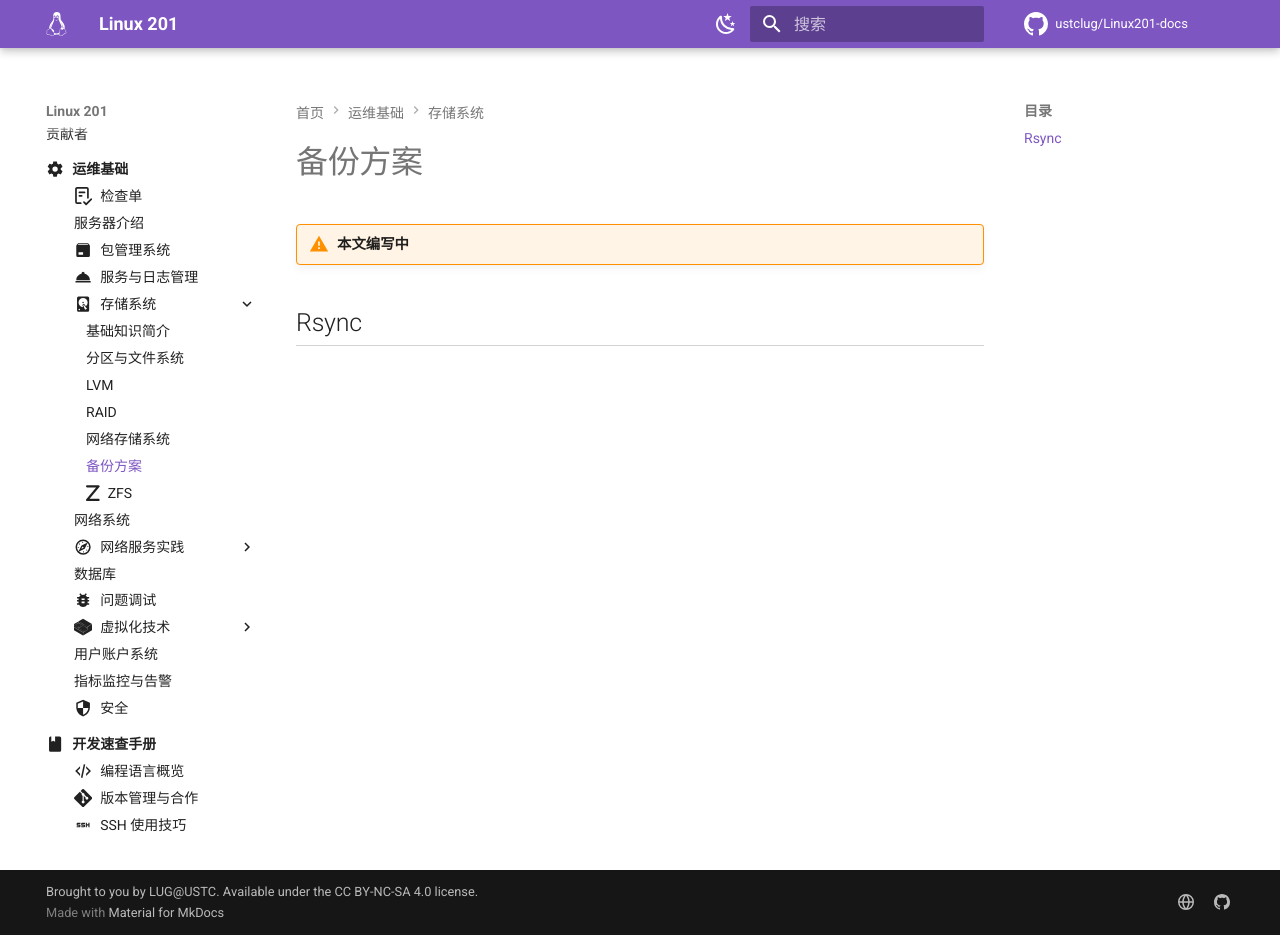
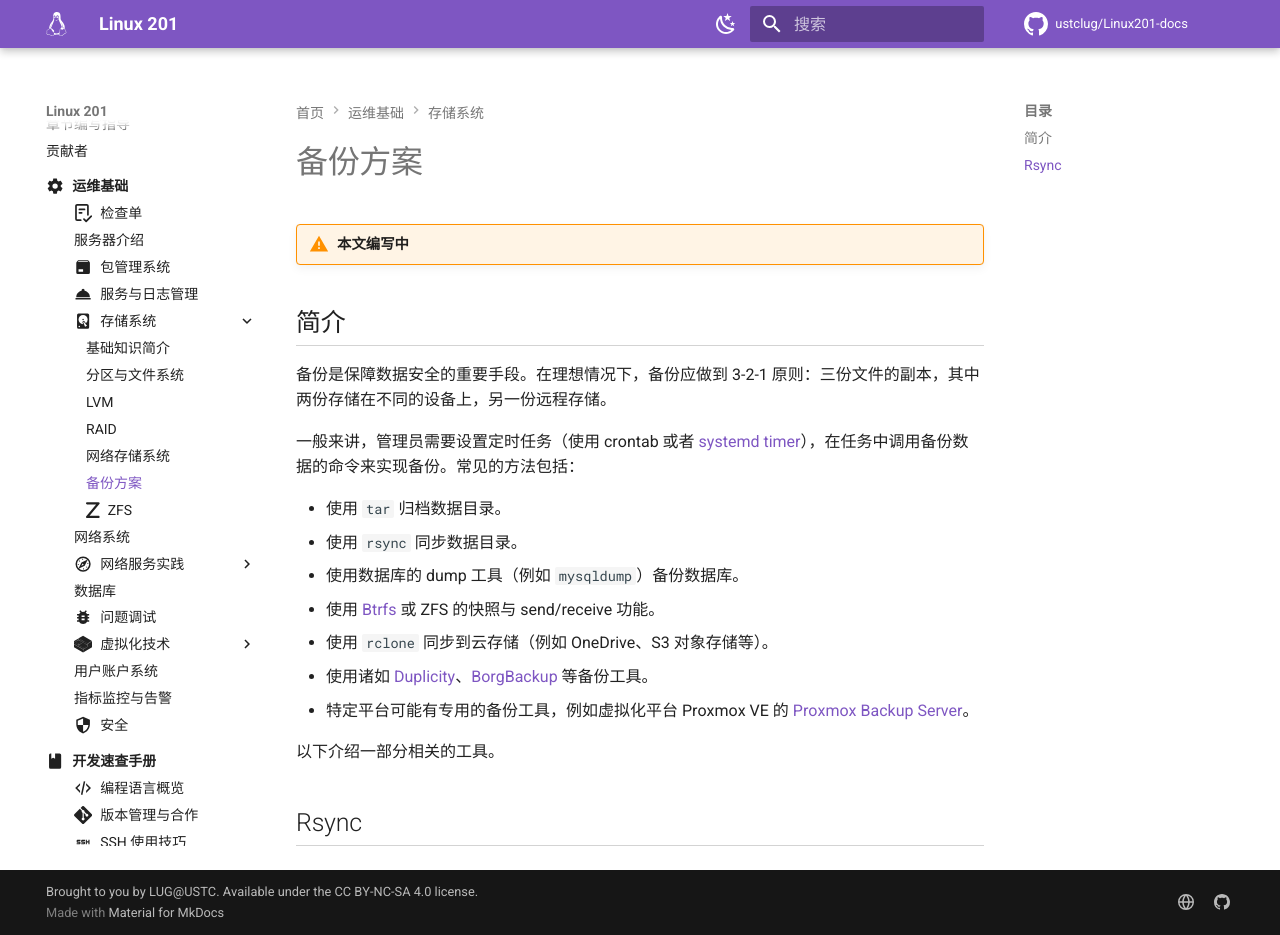
Before and after one commit to ustclug/Linux201-docs, an MkDocs documentation site: the page built from docs/ops/storage/backup.md, in a window 1280 px wide and 935 px high. Built offline with MkDocs 1.6.1 and Material for MkDocs 9.7.7, drawn with Linux system fonts in a browser that asks for light colours; comment, search, counter and statistics services are not loaded.

Commit message:
ops/storage: Backup intro

```diff
--- a/docs/ops/storage/backup.md
+++ b/docs/ops/storage/backup.md
@@ -2,4 +2,20 @@
 
 !!! warning "本文编写中"
 
+## 简介 {#intro}
+
+备份是保障数据安全的重要手段。在理想情况下，备份应做到 3-2-1 原则：三份文件的副本，其中两份存储在不同的设备上，另一份远程存储。
+
+一般来讲，管理员需要设置定时任务（使用 crontab 或者 [systemd timer](../service.md#timers)），在任务中调用备份数据的命令来实现备份。常见的方法包括：
+
+- 使用 `tar` 归档数据目录。
+- 使用 `rsync` 同步数据目录。
+- 使用数据库的 dump 工具（例如 `mysqldump`）备份数据库。
+- 使用 [Btrfs](./filesystem.md#btrfs-snapshot) 或 ZFS 的快照与 send/receive 功能。
+- 使用 `rclone` 同步到云存储（例如 OneDrive、S3 对象存储等）。
+- 使用诸如 [Duplicity](https://duplicity.gitlab.io/)、[BorgBackup](https://www.borgbackup.org/) 等备份工具。
+- 特定平台可能有专用的备份工具，例如虚拟化平台 Proxmox VE 的 [Proxmox Backup Server](https://proxmox.com/en/products/proxmox-backup-server/overview)。
+
+以下介绍一部分相关的工具。
+
 ## Rsync
```
